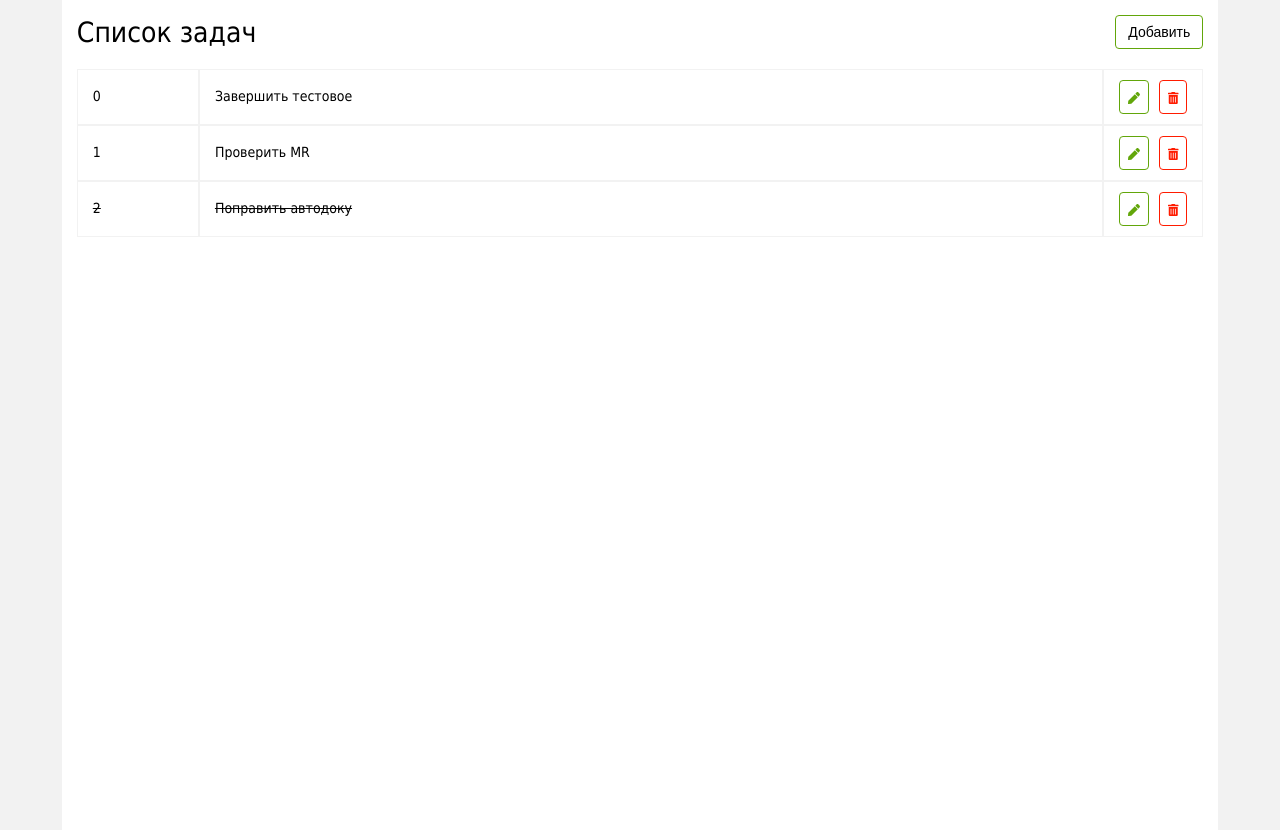
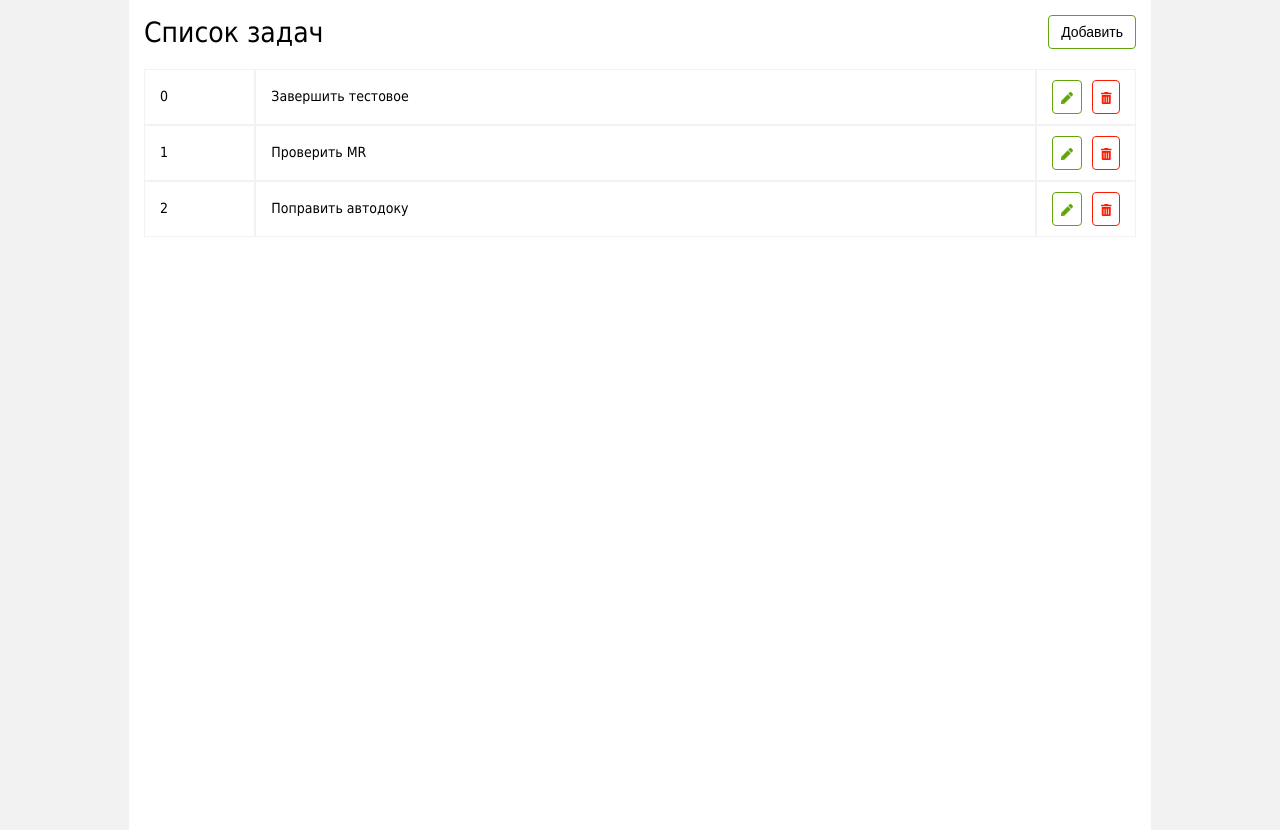
Before and after one commit to azinit/task-manager, a React (Create React App) app: page / in a window 1280 px wide. Built offline with nearby package versions, Linux system fonts and the light colour scheme.

Commit message:
add base routing

```diff
--- a/package.json
+++ b/package.json
@@ -16,6 +16,7 @@
     "node-sass": "^4.13.1",
     "react": "^16.12.0",
     "react-dom": "^16.12.0",
+    "react-router-dom": "^5.1.2",
     "react-scripts": "3.3.0",
     "typescript": "^3.7.5"
   },
@@ -39,5 +40,8 @@
       "last 1 firefox version",
       "last 1 safari version"
     ]
+  },
+  "devDependencies": {
+    "@types/react-router-dom": "^5.1.3"
   }
 }
--- a/src/App.scss
+++ b/src/App.scss
@@ -13,10 +13,10 @@ h1 {
 }
 
 .wrapper {
-  // max-width: 992px;
   // max-width: 800px;
   padding: 15px;
-  max-width: 88%;
+  width: 88%;
+  max-width: 992px;
   margin: 0 auto;
   background-color: #fff;
   height: 100vh;
--- a/src/App.tsx
+++ b/src/App.tsx
@@ -1,22 +1,21 @@
 import React from 'react';
 // import logo from './logo.svg';
 import './App.scss';
-import TodoList from './components/todo-list/todo-list';
-import { ITask } from './interfaces';
-import TodoHeader from './components/todo-header/todo-header';
+import { BrowserRouter, Switch, Route } from 'react-router-dom';
+import List from './pages/List';
+import Edit from './pages/Edit';
 
 const App: React.FC = () => {
-  const [tasks, setTasks] = React.useState<ITask[]>([
-    {id: 0, title: 'Завершить тестовое', completed: false},
-    {id: 1, title: 'Проверить MR', completed: false},
-    {id: 2, title: 'Поправить автодоку', completed: true},
-  ])
-
   return (
-    <div className='wrapper'>
-      <TodoHeader/>
-      <TodoList classes="app__todo-list" tasks={tasks}/>
-    </div>
+    <BrowserRouter>
+      <div className="container">
+        <Switch>
+          <Route path="/" component={List} exact/>
+          <Route path="/list" component={List} exact/>
+          <Route path="/edit/:id" component={Edit} />
+        </Switch>
+      </div>
+    </BrowserRouter>
   );
 }
 
--- a/src/components/todo-item/todo-item.tsx
+++ b/src/components/todo-item/todo-item.tsx
@@ -8,19 +8,9 @@ interface Config {
     task: ITask;
 }
 
-enum Classes {
-    base = 'todo-item',
-    completed = 'todo-item_completed'
-}
-
 const TodoItem: React.FC<Config> = ({ task }) => {
-    const classes: string[] = [Classes.base];
-    if (task.completed) {
-        classes.push(Classes.completed);
-    }
-
     return (
-        <li className={classes.join(' ')}>
+        <li className="todo-item">
             <div className="cell todo-item__id">{ task.id} </div>
             <div className="cell todo-item__title">{ task.title} </div>
             <div className="cell todo-item__actions">
--- a/src/interfaces.tsx
+++ b/src/interfaces.tsx
@@ -1,5 +1,5 @@
 export interface ITask {
     id: number;
     title: string;
-    completed: boolean;
+    // completed: boolean;
 }
--- /dev/null
+++ b/src/pages/Edit.tsx
@@ -0,0 +1,12 @@
+import React from 'react'
+
+const EditPage: React.FC = (props) => {
+    console.log(props)
+    return (
+        <div className='wrapper'>
+            <h1>Задание ...</h1>
+        </div>
+    )
+}
+
+export default EditPage
--- /dev/null
+++ b/src/pages/List.tsx
@@ -0,0 +1,21 @@
+import React from 'react'
+import { ITask } from '../interfaces'
+import TodoHeader from '../components/todo-header/todo-header'
+import TodoList from '../components/todo-list/todo-list'
+
+const ListPage: React.FC = () => {
+    const [tasks] = React.useState<ITask[]>([
+        { id: 0, title: 'Завершить тестовое' },
+        { id: 1, title: 'Проверить MR' },
+        { id: 2, title: 'Поправить автодоку' },
+    ])
+
+    return (
+        <div className='wrapper'>
+            <TodoHeader />
+            <TodoList classes="app__todo-list" tasks={tasks}/>
+        </div>
+    )
+}
+
+export default ListPage
--- a/src/styles/button.scss
+++ b/src/styles/button.scss
@@ -1,6 +1,8 @@
 $default: #000;
 $success: #62a60a;
 $danger: #ff1b00;
+$primary: #2058d3;
+$light: #f2f2f2;
 
 @mixin btn-props($color) {
     border: 1px solid $color;
@@ -31,6 +33,8 @@ $danger: #ff1b00;
         @include btn-props($success);
     }
 
+
+
     &_danger {
         @include btn-props($danger);
     }
@@ -39,7 +43,12 @@ $danger: #ff1b00;
         color: $default;
     }
 
+    &_alt-border {
+        border-color: $light;
+    }
+
     &_wide {
         padding: 8px 12px;
     }
+
 }
```
Also changed, not shown: 1 other file (tests, documents, lock files or other folders).
